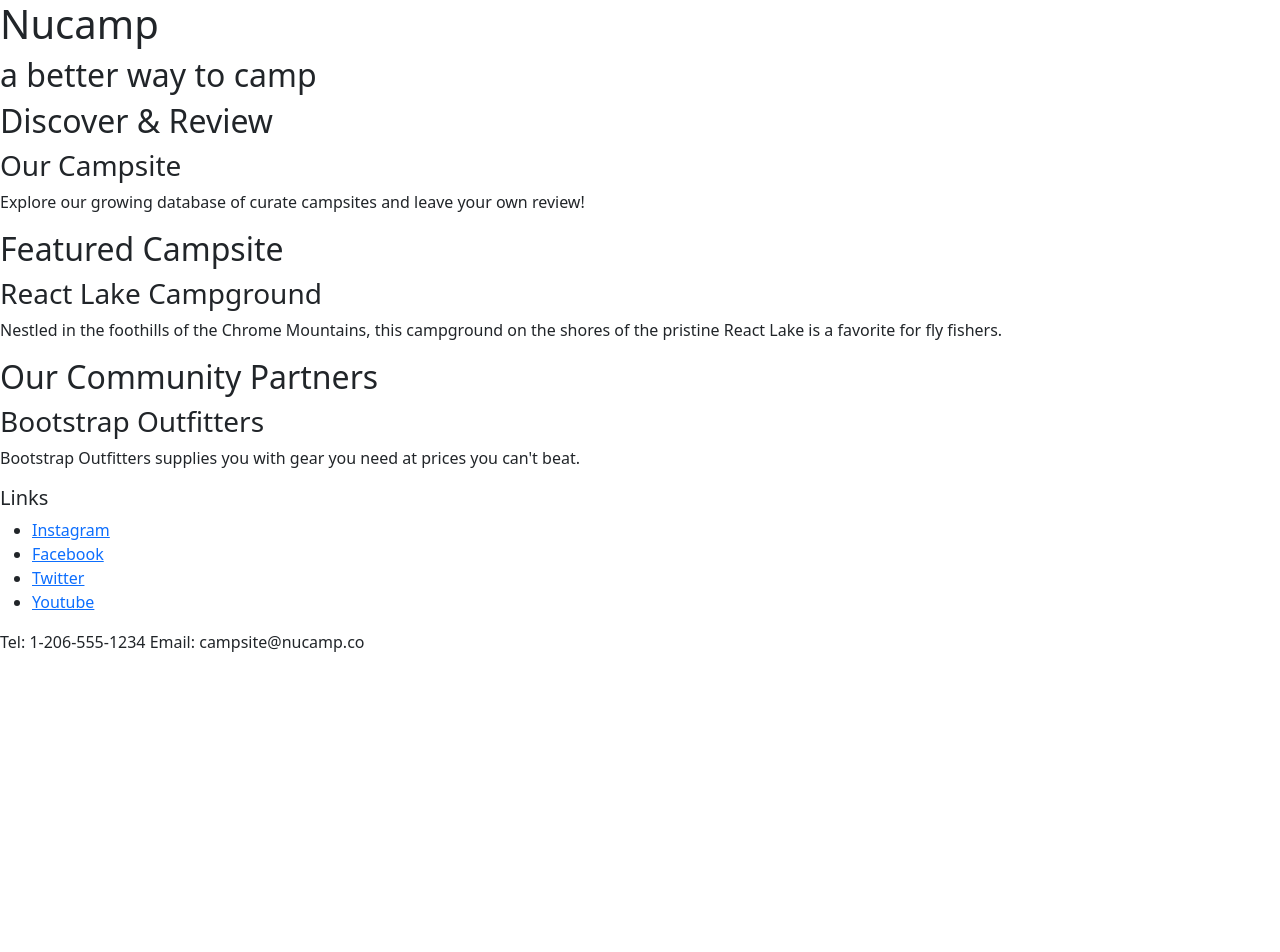
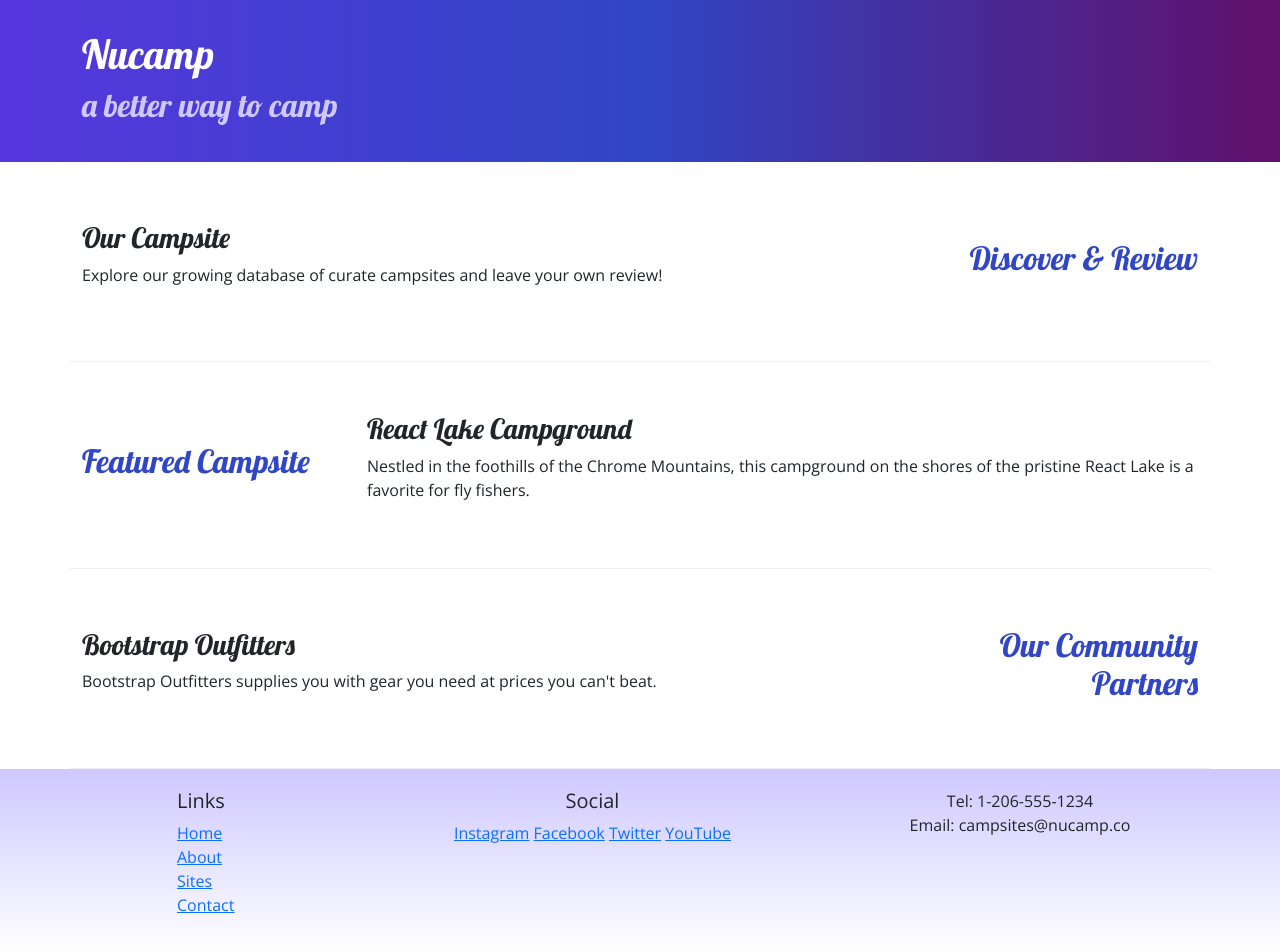
Before and after one commit to Daner02/Nucamp-Website, a plain HTML site: page index.html in a window 1280 px wide. Before the commit the page ends 800 px from the top, so only its background shows below. Drawn offline with nearby package versions, Linux system fonts and the light colour scheme.

Commit message:
about us page

```diff
--- /dev/null
+++ b/css/stryles.css
@@ -0,0 +1,33 @@
+body{
+    font-family: "Open Sans", sans-serif;
+}
+
+h1, h2, h3 {
+    font-family: "Lobster", cursive;
+}
+
+h2 {
+    color: #3046C5;
+}
+
+header {
+    padding: 30px;
+    background-image: linear-gradient(to right, #5637DD, #3046C5, #60106B);
+    color: white;
+}
+
+header h2 {
+    color: #CEC8FF;
+}
+
+footer {
+    background-image: linear-gradient( #CEC8FF, white);
+    padding: 20px 0;
+}
+
+.row-content {
+    padding: 50px 0;
+    border-bottom: 1px ridge;
+    min-height: 200px;
+
+}
--- a/index.html
+++ b/index.html
@@ -6,6 +6,10 @@
     <meta name="viewport" content="width=device-width, initial-scale=1" />
 
     <link href="https://cdn.jsdelivr.net/npm/bootstrap@5.2.3/dist/css/bootstrap.min.css" rel="stylesheet" integrity="sha384-rbsA2VBKQhggwzxH7pPCaAqO46MgnOM80zW1RWuH61DGLwZJEdK2Kadq2F9CUG65" crossorigin="anonymous"/>
+
+    <link rel="stylesheet" href="https://fonts.googleapis.com/css?family=Lobster|Open+Sans" />
+    <link rel="stylesheet" href="css/stryles.css" />
+
     <title>Nucamp: A Better Way To Camp</title>
 </head>
 
@@ -13,54 +17,86 @@
 
     <!-- header -->
      <header>
-        <div>
+        <div class="container">
+            <div class="row">
+                <div class="col">
                     <h1>Nucamp</h1>
                     <h2>a better way to camp</h2>
+                </div>
+            </div>
         </div>
      </header>
 
      <!-- main section-->
-      <main>
+      <main class="container">
 
         <!-- discover section-->
 
-        <section>
-            <h2>Discover & Review</h2>
+        <section class="row row-content align-items-center">
+            <div class= "col-sm-4 col-md-3 order-sm-last">
+                <h2 class="text-sm-end">Discover & Review</h2>
+            </div>
+            <div class="col">
                 <h3>Our Campsite</h3>
                 <p>Explore our growing database of curate campsites and leave your own review!</p>
+            </div>
+
         </section>
 
         <!-- feature section-->
-         <section>
+         <section class="row row-content align-items-center" >
+            <div class= "col-sm-4 col-md-3">
                 <h2>Featured Campsite</h2>
+            </div>
+            <div class="col">
                 <h3>React Lake Campground</h3>
                 <P>Nestled in the foothills of the Chrome Mountains, this campground on the shores of the pristine React Lake is a favorite for fly fishers.</P>
+            </div>
          </section>
 
          <!--partner section-->
-         <Section>
-            <h2>Our Community Partners</h2>
+         <Section class="row row-content align-items-center" >
+            <div class= "col-sm-4 col-md-3 order-sm-last">
+                <h2 class="text-sm-end">Our Community Partners</h2>
+            </div>
+            <div class="col">
                 <h3>Bootstrap Outfitters</h3>
             <p>Bootstrap Outfitters supplies you with gear you need at prices you can't beat.</p>
+            </div>
+
          </Section>
 
       </main>
 
       <!--footer-->
       <footer>
-        <div>
+        <div class="container">
+            <div class="row">
+                <div class="col-4 col-sm-2 offset-1">
                     <h5>Links</h5>
-            <ul>
-                <li><a href="http://intagram.com/">Instagram</a></li>
-                <li><a href="http://facebook.com/">Facebook</a></li>
-                <li><a href="http://twitter.com/">Twitter</a></li>
-                <li><a href="http://youtube.com/">Youtube</a></li>
+                    <ul class="list-unstyled">
+                        <li><a href="#">Home</a></li>
+                        <li><a href="#">About</a></li>
+                        <li><a href="#">Sites</a></li>
+                        <li><a href="#">Contact</a></li>
                     </ul>
                 </div>
-        <div>
-            Tel: 1-206-555-1234
-            Email: campsite@nucamp.co
+
+                <div class="col-6 col-sm-5 text-center">
+                    <h5>Social</h5>
+                    <a href="http://instagram.com/">Instagram</a>
+                    <a href="http://facebook.com/">Facebook</a>
+                    <a href="http://twitter.com/">Twitter</a>
+                    <a href="http://youtube.com/">YouTube</a>
                 </div>
+
+                <div class="col-sm-4 text-center">
+                    Tel: 1-206-555-1234<br />
+                    Email: campsites@nucamp.co
+                </div>
+            </div>
+        </div>
+
     </footer>
 
       <script src="https://cdn.jsdelivr.net/npm/bootstrap@5.2.3/dist/js/bootstrap.bundle.min.js" integrity="sha384-kenU1KFdBIe4zVF0s0G1M5b4hcpxyD9F7jL+jjXkk+Q2h455rYXK/7HAuoJl+0I4" crossorigin="anonymous"></script>
```
Also changed, not shown: aboutus.html (added, +93 -0 lines). Lines whose indentation alone changed are shown as unchanged.
